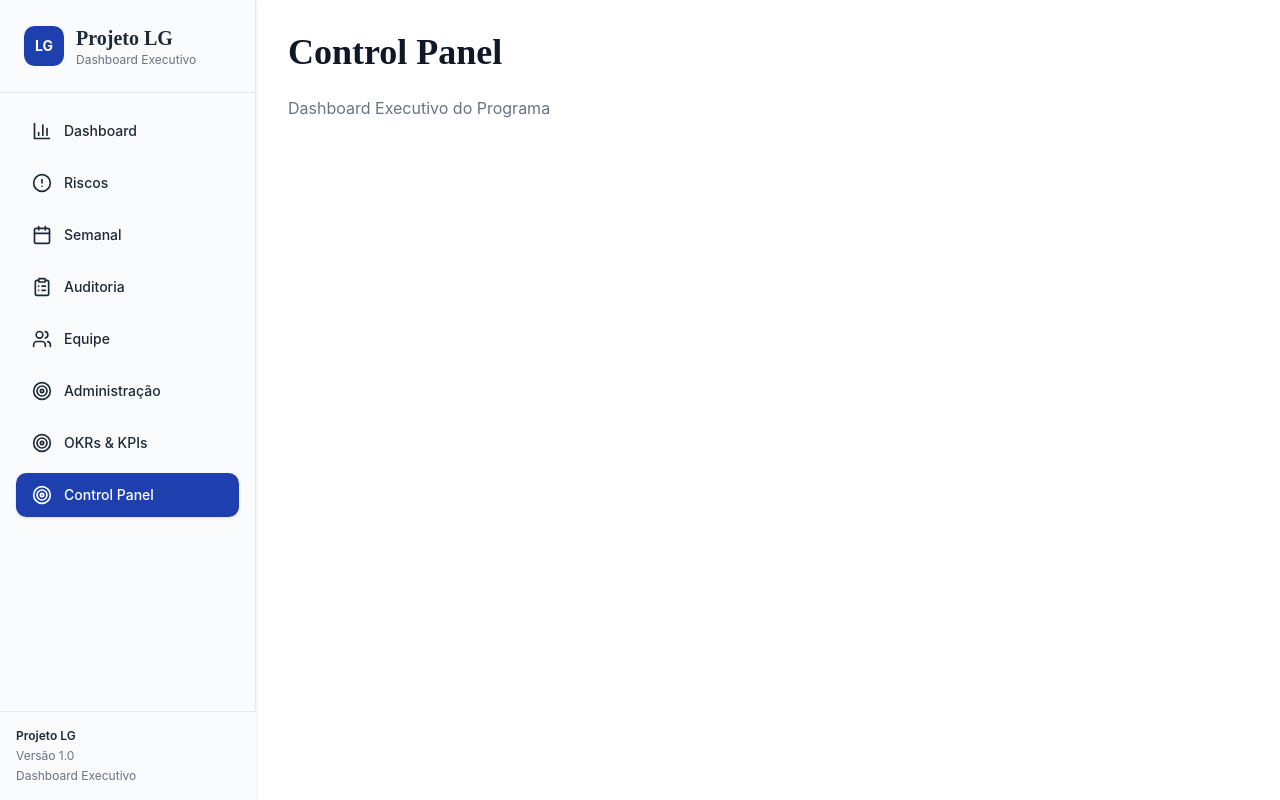
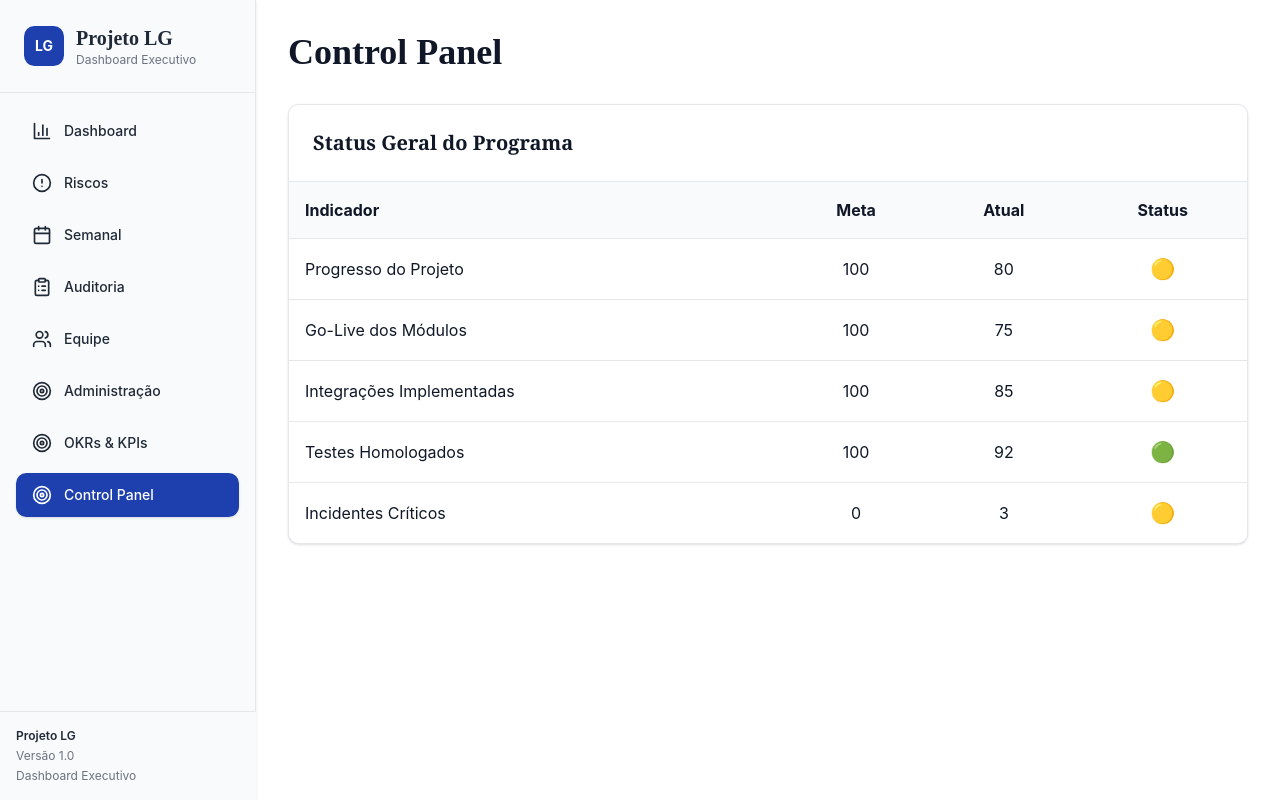
Before and after one commit to recesp-lab/lg-executive-command-center, a React (Vite) app in the folder newproject/: page /control-panel in a window 1280 px wide. Built offline with nearby package versions, Linux system fonts and the light colour scheme.

Commit message:
Add ControlPanel component with project indicators

```diff
--- a/newproject/src/pages/ControlPanel.tsx
+++ b/newproject/src/pages/ControlPanel.tsx
@@ -2,19 +2,119 @@
 import DashboardLayout from '@/components/DashboardLayout';
 
 export default function ControlPanel() {
+  const indicators = [
+    {
+      name: 'Progresso do Projeto',
+      target: 100,
+      current: 80,
+    },
+    {
+      name: 'Go-Live dos Módulos',
+      target: 100,
+      current: 75,
+    },
+    {
+      name: 'Integrações Implementadas',
+      target: 100,
+      current: 85,
+    },
+    {
+      name: 'Testes Homologados',
+      target: 100,
+      current: 92,
+    },
+    {
+      name: 'Incidentes Críticos',
+      target: 0,
+      current: 3,
+    },
+  ];
+
+  const getStatus = (
+    target: number,
+    current: number
+  ) => {
+    if (target === 0) {
+      if (current === 0) return '🟢';
+      if (current <= 3) return '🟡';
+      return '🔴';
+    }
+
+    const ratio = current / target;
+
+    if (ratio >= 0.9) return '🟢';
+    if (ratio >= 0.7) return '🟡';
+
+    return '🔴';
+  };
+
   return (
     <DashboardLayout currentPage="control-panel">
       <div className="p-8">
         <h1
-          className="text-4xl font-bold mb-6"
-          style={{ fontFamily: "'Playfair Display', serif" }}
+          className="text-4xl font-bold mb-8"
+          style={{
+            fontFamily:
+              "'Playfair Display', serif",
+          }}
         >
           Control Panel
         </h1>
 
-        <p className="text-muted-foreground">
-          Dashboard Executivo do Programa
-        </p>
+        <div className="bg-white rounded-lg border border-border shadow-sm overflow-hidden">
+          <div className="p-6 border-b">
+            <h2 className="text-xl font-bold">
+              Status Geral do Programa
+            </h2>
+          </div>
+
+          <table className="w-full">
+            <thead>
+              <tr className="bg-gray-50">
+                <th className="text-left p-4">
+                  Indicador
+                </th>
+                <th className="text-center p-4">
+                  Meta
+                </th>
+                <th className="text-center p-4">
+                  Atual
+                </th>
+                <th className="text-center p-4">
+                  Status
+                </th>
+              </tr>
+            </thead>
+
+            <tbody>
+              {indicators.map((item) => (
+                <tr
+                  key={item.name}
+                  className="border-t"
+                >
+                  <td className="p-4">
+                    {item.name}
+                  </td>
+
+                  <td className="text-center p-4">
+                    {item.target}
+                  </td>
+
+                  <td className="text-center p-4">
+                    {item.current}
+                  </td>
+
+                  <td className="text-center p-4 text-xl">
+                    {getStatus(
+                      item.target,
+                      item.current
+                    )}
+                  </td>
+                </tr>
+              ))}
+            </tbody>
+          </table>
+        </div>
       </div>
     </DashboardLayout>
   );
```
